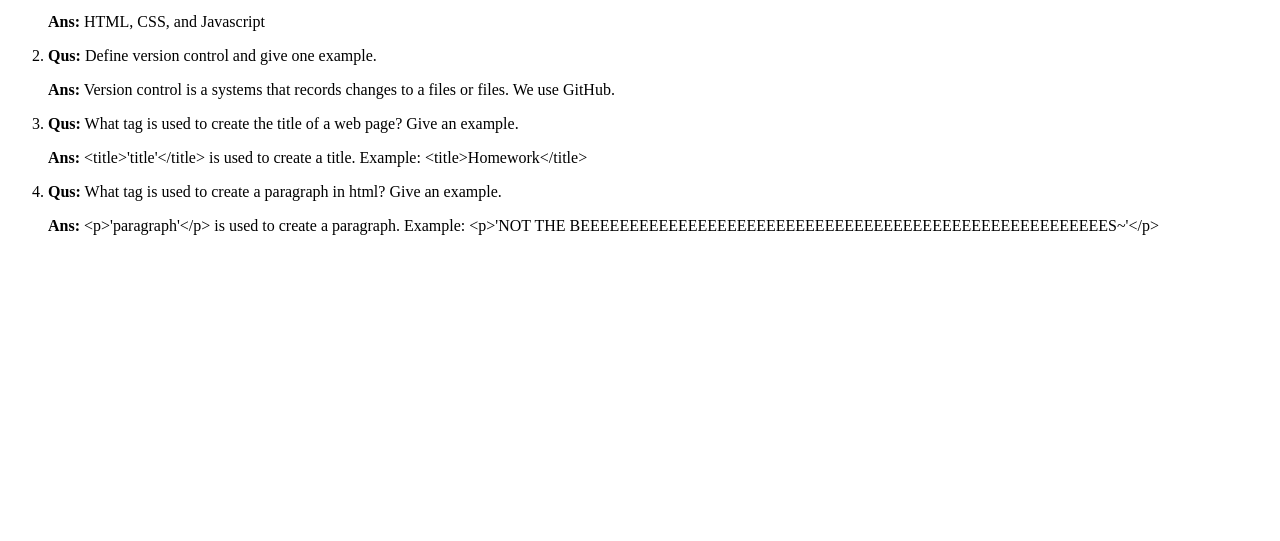
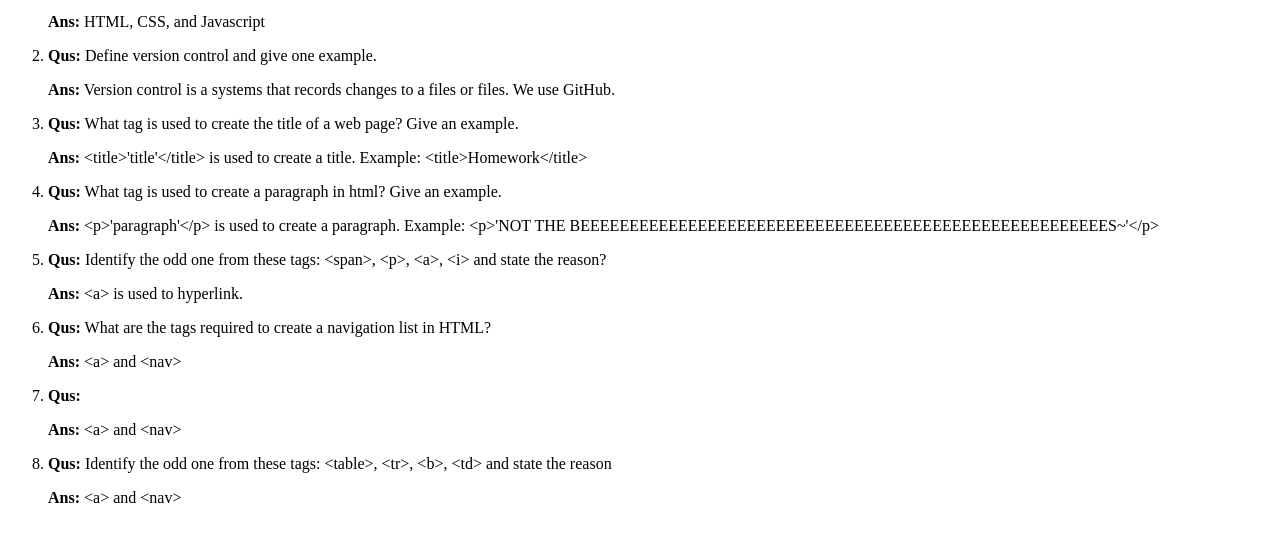
Before and after one commit to chan0416/chan0416.github.io, a plain HTML site: page lib2024/qa/index.html in a window 1280 px wide. Shown: the part 101-642 px from the top of the page. Drawn offline with Linux system fonts and the light colour scheme.

Commit message:
Update index.html

```diff
--- a/lib2024/qa/index.html
+++ b/lib2024/qa/index.html
@@ -49,6 +49,47 @@
 				&lt;p&gt;'paragraph'&lt;/p&gt; is used to create a paragraph. Example: &lt;p&gt;'NOT THE BEEEEEEEEEEEEEEEEEEEEEEEEEEEEEEEEEEEEEEEEEEEEEEEEEEEEEES~'&lt;/p&gt;
 			</p>
 		</li>
+		<li>
+			<p>
+				<strong>Qus:</strong>
+				Identify the odd one from these tags: &lt;span&gt;, &lt;p&gt;, &lt;a&gt;, &lt;i&gt; and state the reason?
+			</p>
+			<p>
+				<strong>Ans:</strong>
+				&lt;a&gt; is used to hyperlink.
+			</p>
+		</li>
+		<li>
+			<p>
+				<strong>Qus:</strong>
+				What are the tags required to create a navigation list in HTML?
+			</p>
+			<p>
+				<strong>Ans:</strong>
+				&lt;a&gt; and &lt;nav&gt;
+			</p>
+		</li>
+		<li>
+			<p>
+				<strong>Qus:</strong>
+
+			</p>
+			<p>
+				<strong>Ans:</strong>
+				&lt;a&gt; and &lt;nav&gt;
+			</p>
+		</li>
+		<li>
+			<p>
+				<strong>Qus:</strong>
+				Identify the odd one from these tags: &lt;table&gt;, &lt;tr&gt;, &lt;b&gt;, &lt;td&gt;  and state the reason
+			</p>
+			<p>
+				<strong>Ans:</strong>
+				&lt;a&gt; and &lt;nav&gt;
+			</p>
+		</li>
+  </ol>
   </ol>
 </body>
 </html>
```
